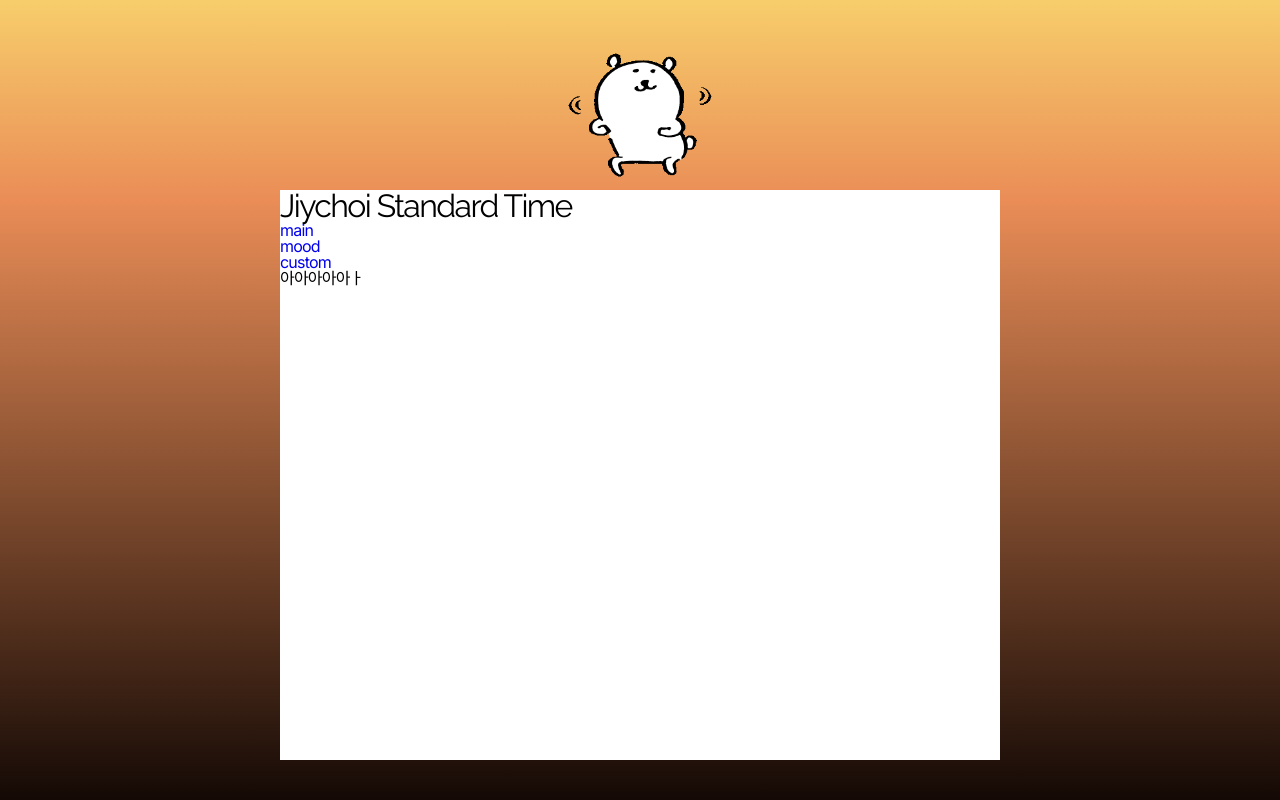
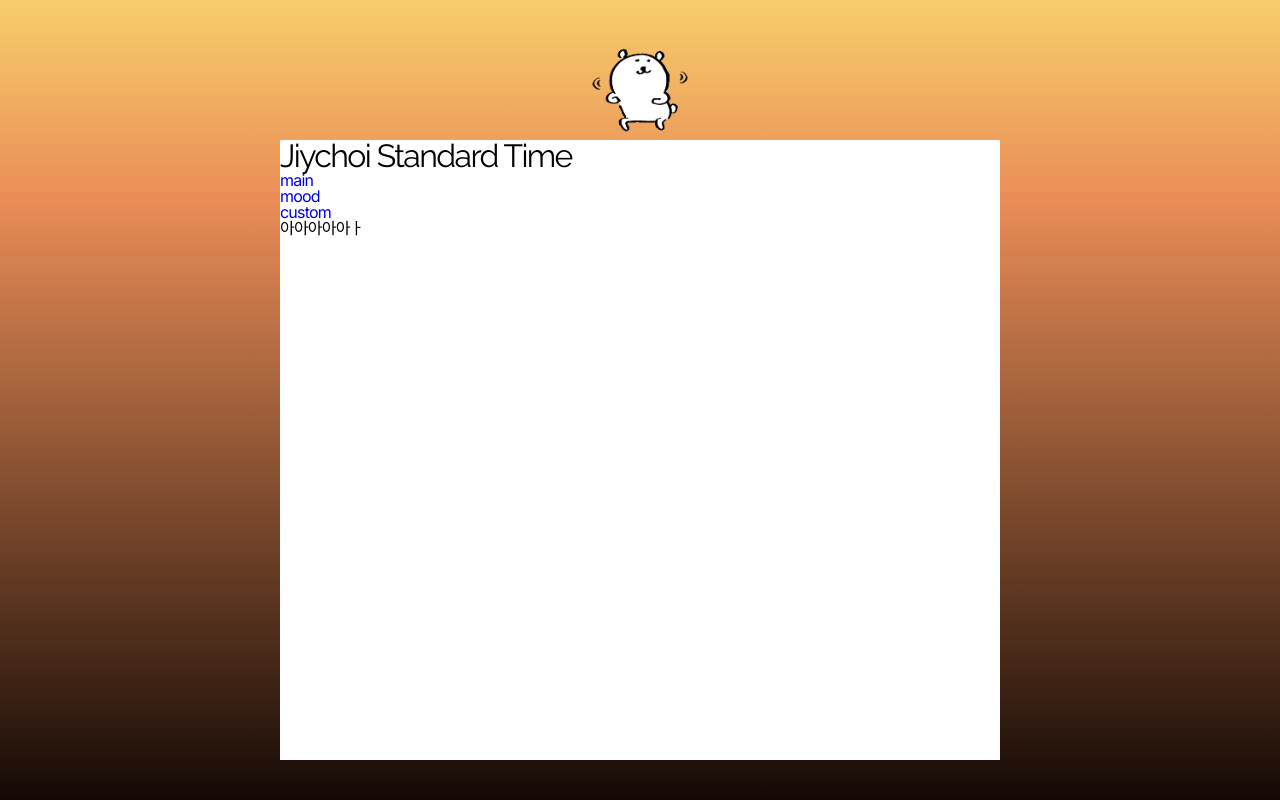
Before and after one commit to chichoon/JiychoiStandardTime, a React (Create React App) app: page / in a window 1280 px wide. Built offline with nearby package versions, Linux system fonts and the light colour scheme; a web font is replaced by a local one.

Commit message:
Design: 레이아웃 이미지 크기 재조정

```diff
--- a/src/styles/constants/_sizes.scss
+++ b/src/styles/constants/_sizes.scss
@@ -1,5 +1,5 @@
 $LAYOUT_PADDING: 16px;
-$LAYOUT_IMAGE_SIZE: 150px;
+$LAYOUT_IMAGE_SIZE: 100px;
 
 /* font-sizes */
 $FONT_TITLE: 32px;
```
